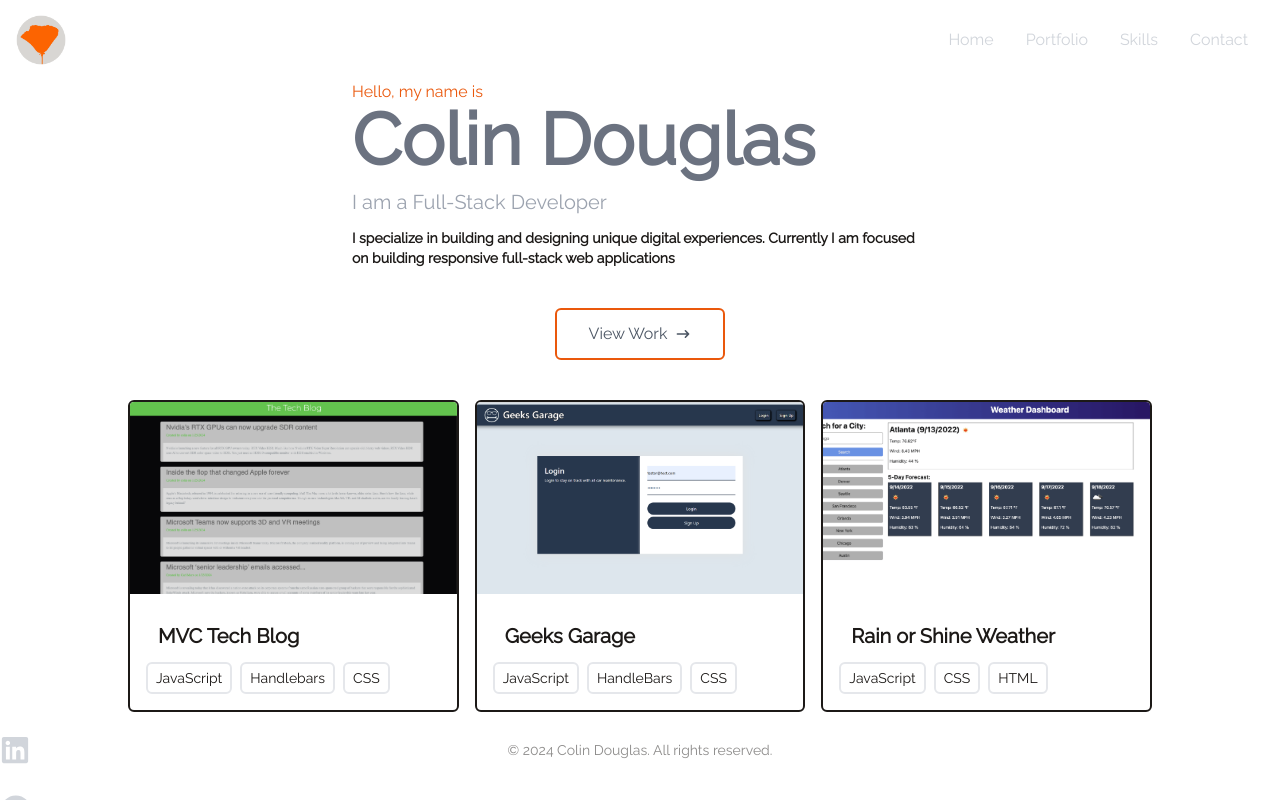
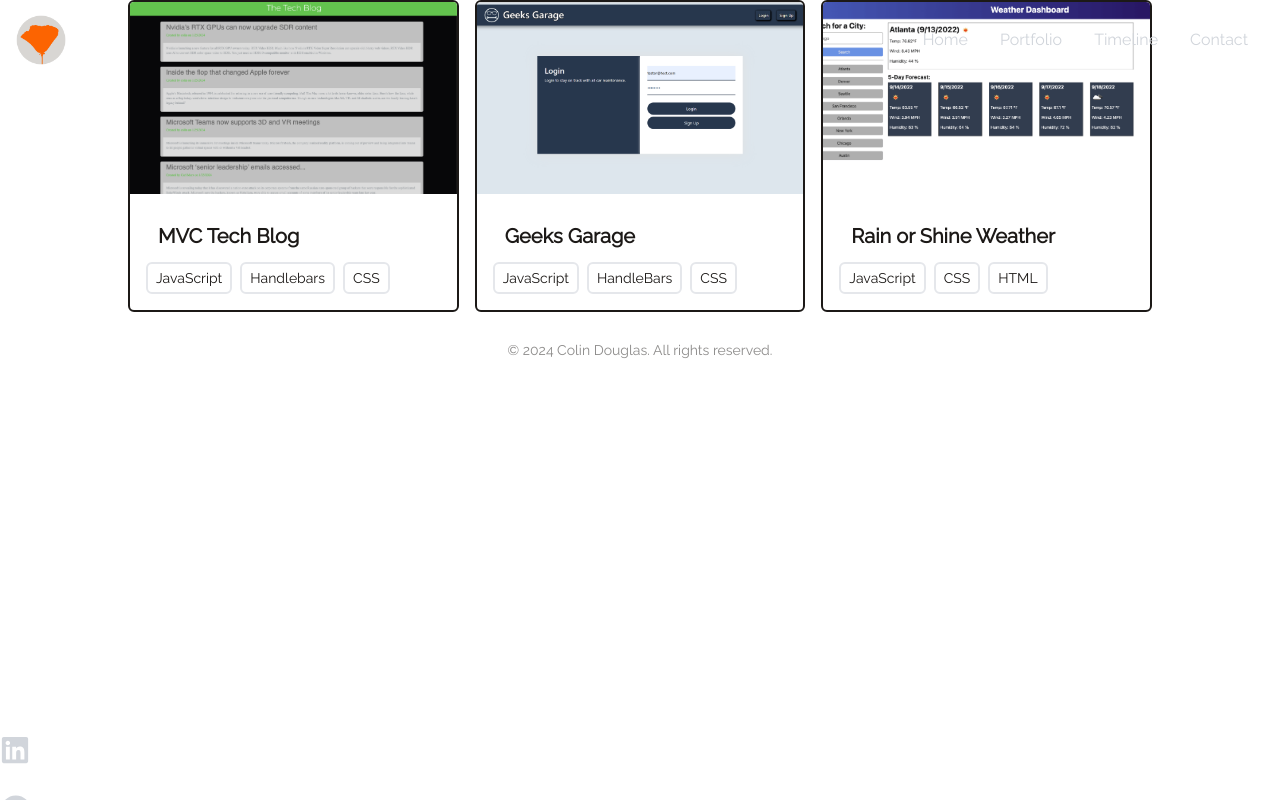
Before and after one commit to dpprdgls/React-Portfolio, a React (Vite) app in the folder react-portfolio/: page /portfolio in a window 1280 px wide. Built offline with nearby package versions, Linux system fonts and the light colour scheme.

Commit message:
fix links

```diff
--- a/react-portfolio/src/App.jsx
+++ b/react-portfolio/src/App.jsx
@@ -14,15 +14,14 @@ function App() {
     <div>
       <NavBar/>
       <div className='bg-white text-stone-900 min-h-screen font-inter max-w-5xl w-11/12 mx-auto'>
-        <Intro />
+
         <Routes>
+          <Route path='/' element={<Intro />}/>
           <Route path='/portfolio' element={<Portfolio/>}/>
           <Route path='/timeline' element={<Timeline/>}/>
           <Route path='/contact' element={<Contact/>}/>
         </Routes>
-        {/* <Portfolio  />
-        <Timeline />
-        <Contact /> */}
+
         <Footer />
       </div>
     </div>
--- a/react-portfolio/src/components/contact.jsx
+++ b/react-portfolio/src/components/contact.jsx
@@ -1,7 +1,9 @@
 import React from 'react';
 import Title from './title';
+import { Link } from'react-router-dom';
 function Contact() {
     return (
+        <div>
         <div className='flex flex-col mb-10 mx-auto'>
             <div className='flex justify-center items-center'>
                 <form
@@ -41,6 +43,7 @@ function Contact() {
                 </form>
             </div>
         </div>
+        </div>
     )
 
 
--- a/react-portfolio/src/components/intro.jsx
+++ b/react-portfolio/src/components/intro.jsx
@@ -1,6 +1,6 @@
 import React from 'react';
 import {HiArrowNarrowRight} from 'react-icons/hi';
-
+import { Link } from'react-router-dom';
 function Intro() {
     return (
         <div className='flex items-center justify-center flex-col pt-20 pb-6'>
@@ -11,8 +11,12 @@ function Intro() {
                 <p className='text-sm max-w-xl mb-6 font-bold'>I specialize in building and designing unique digital experiences. Currently I am focused on building responsive full-stack web applications</p>
             </div>
             <div>
-                <button className='text-gray-600 border-2 rounded-md border-orange-600 px-8 py-3 my-4 flex items-center hover:bg-orange-600 hover:text-white'>View Work <HiArrowNarrowRight className='ml-2'/></button>
-
+                <Link to='/portfolio'>
+                    <button className='text-gray-600 border-2 rounded-md border-orange-600 px-8 py-3 my-4 flex items-center hover:bg-orange-600 hover:text-white'>
+                        <span>View Work</span>
+                        <HiArrowNarrowRight className='ml-2'/>
+                    </button>
+                </Link>
             </div>
         </div>
     )
--- a/react-portfolio/src/components/navbar.jsx
+++ b/react-portfolio/src/components/navbar.jsx
@@ -3,6 +3,7 @@ import {FaBars, FaTimes, FaGithub, FaLinkedin} from 'react-icons/fa';
 import {HiOutlineMail} from 'react-icons/hi';
 import {BsFillPersonLinesFill} from'react-icons/bs';
 import Logo from '/assets/circlelogo.png';
+import { Link } from'react-router-dom';
 
 const NavBar = () => {
     const [nav, setNav] = useState(false);
@@ -12,12 +13,20 @@ const NavBar = () => {
             <img src={Logo} alt='Logo' style={{ width: '50px'}}/>
 {/* //menu */}
 
-            <ul className='hidden md:flex'>
-                <li>Home</li>
-                <li>Portfolio</li>
-                <li>Skills</li>
-                <li>Contact</li>
-            </ul>
+        <ul className='hidden md:flex'>
+            <li>
+                <Link to='/'>Home</Link>
+            </li>
+            <li>
+                <Link to='/portfolio'>Portfolio</Link>
+            </li>
+            <li>
+                <Link to='/timeline'>Timeline</Link>
+            </li>
+            <li>
+                <Link to='/contact'>Contact</Link>
+            </li>
+        </ul>
 
  {/* // burger */}
         <div onClick={handleClick} className='md:hidden z-10'>
@@ -25,10 +34,19 @@ const NavBar = () => {
         </div>
 {/* // mobile */}
         <ul className={!nav ? 'hidden' : 'absolute top-0 left-0 w-full h-screen bg-slate flex flex-col justify-center items-center'}>
-            <li className='py-6 text-4xl'>Home</li>
-            <li className='py-6 text-4xl'>Portfolio</li>
-            <li className='py-6 text-4xl'>Skills</li>
-            <li className='py-6 text-4xl'>Contact</li>
+            <li className='py-6 text-4xl'>
+                <Link to='/'>Home</Link>
+            </li>
+            <li className='py-6 text-4xl'>
+                <Link to='/portfolio'>Portfolio</Link>
+            </li>
+            <li className='py-6 text-4xl'>
+                <Link to='/timeline'>Timeline</Link>
+            </li>
+
+            <li className='py-6 text-4xl'>
+                <Link to='/contact'>Contact</Link>
+            </li>
         </ul>
 
         {/* social icons */}
--- a/react-portfolio/src/components/portfolio.jsx
+++ b/react-portfolio/src/components/portfolio.jsx
@@ -3,7 +3,7 @@ import portfolio from '../data/portfolio';
 import PortfolioItem from './portfolioItem';
 function Portfolio() {
     return (
-        <div classname='flex flex-col md:flex-row items-center justify-center'>
+        <div className='flex flex-col md:flex-row items-center justify-center'>
             <div className='grid grid-cols-1 md:grid-cols-2 lg:grid-cols-3 gap-4'>
                 {portfolio.map(project => (
                     <PortfolioItem
```
